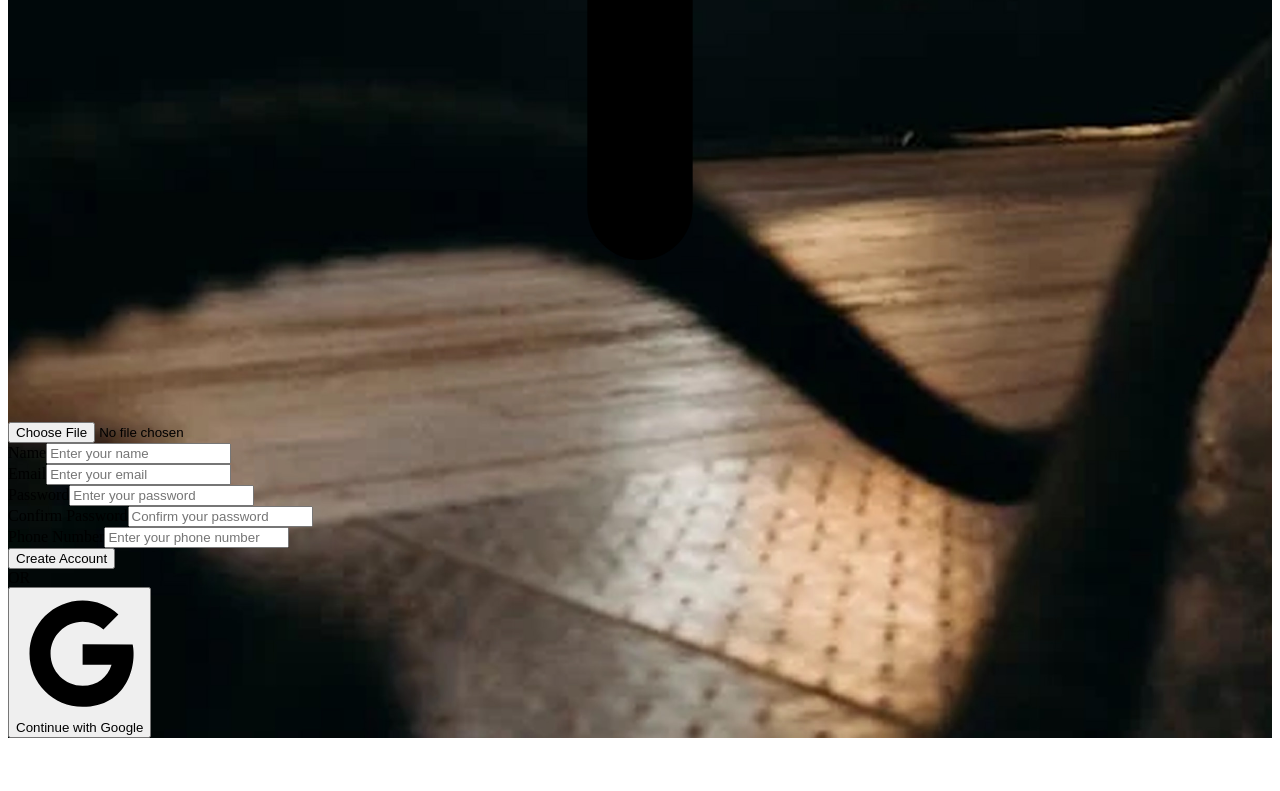
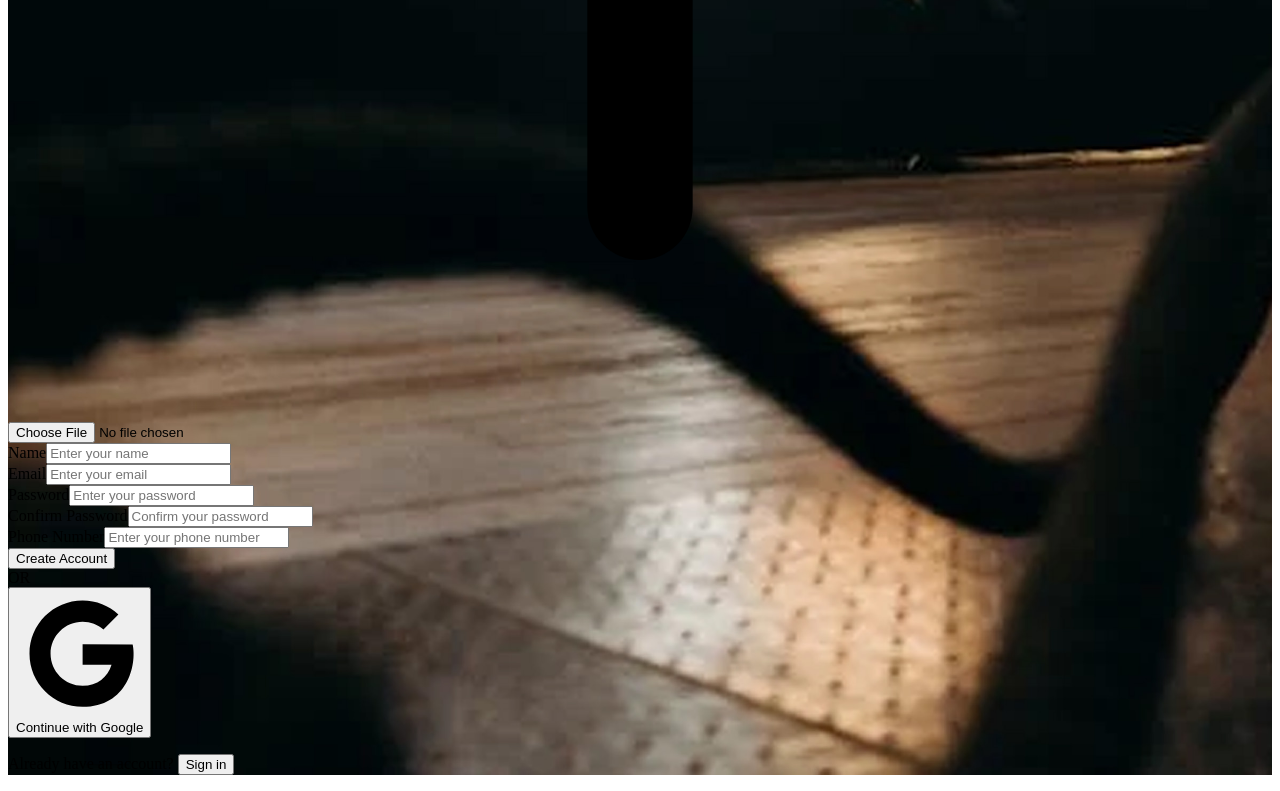
Before and after one commit to Komila1998/PAFPROJECT, a React (Create React App) app in the folder frontend/: page /Register in a window 1280 px wide. Shown: the part 965-1756 px from the top of the page. Before the commit the page ends 1711 px from the top, so only its background shows below. Built offline with nearby package versions, Linux system fonts and the light colour scheme.

Commit message:
change the account

```diff
--- a/frontend/src/Pages/Register.jsx
+++ b/frontend/src/Pages/Register.jsx
@@ -260,7 +260,17 @@ export default function Register() {
             </button>
 
             {/* Login Link */}
-
+          <div className="text-center mt-6">
+              <p className="text-gray-600">
+                Already have an account?{" "}
+                <button
+                  onClick={() => navigate("/login")}
+                  className="text-purple-600 hover:text-purple-700 font-medium"
+                >
+                  Sign in
+                </button>
+              </p>
+            </div>
           </form>
         </div>
       </div>
```
